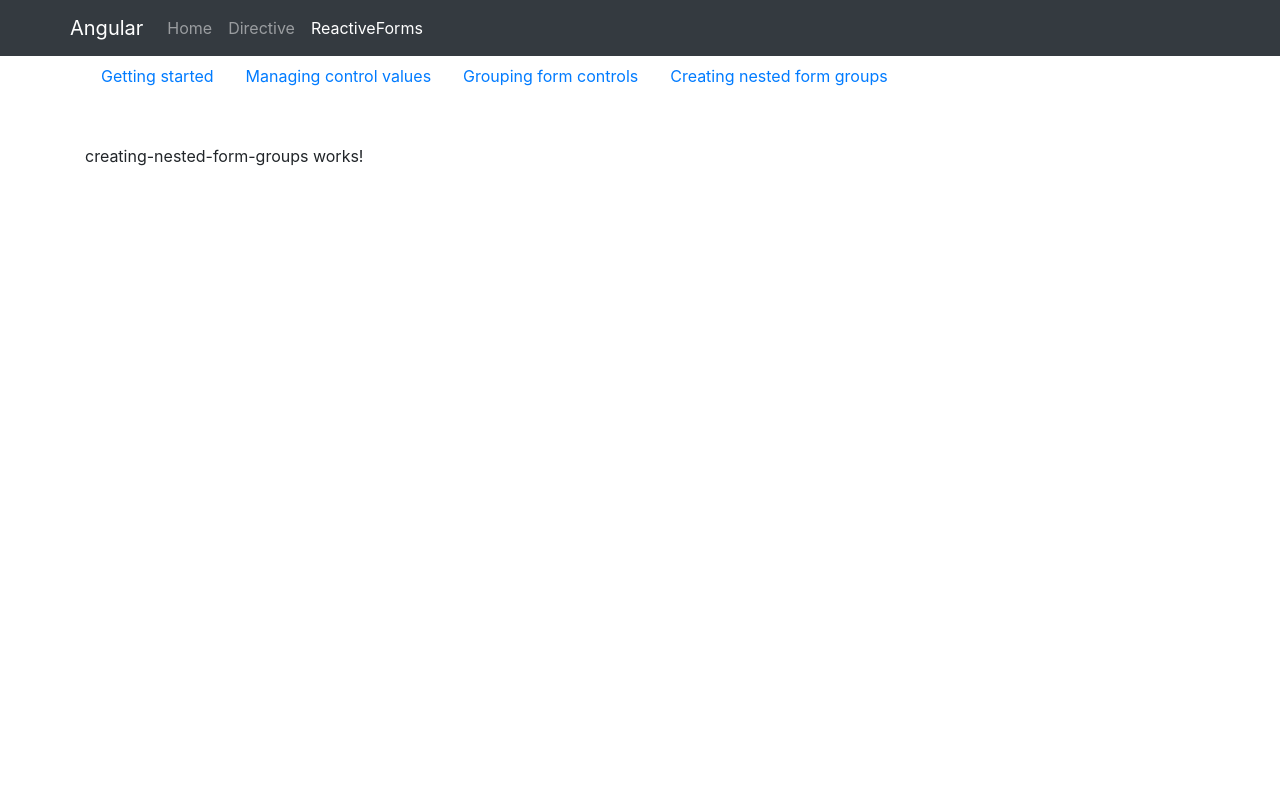
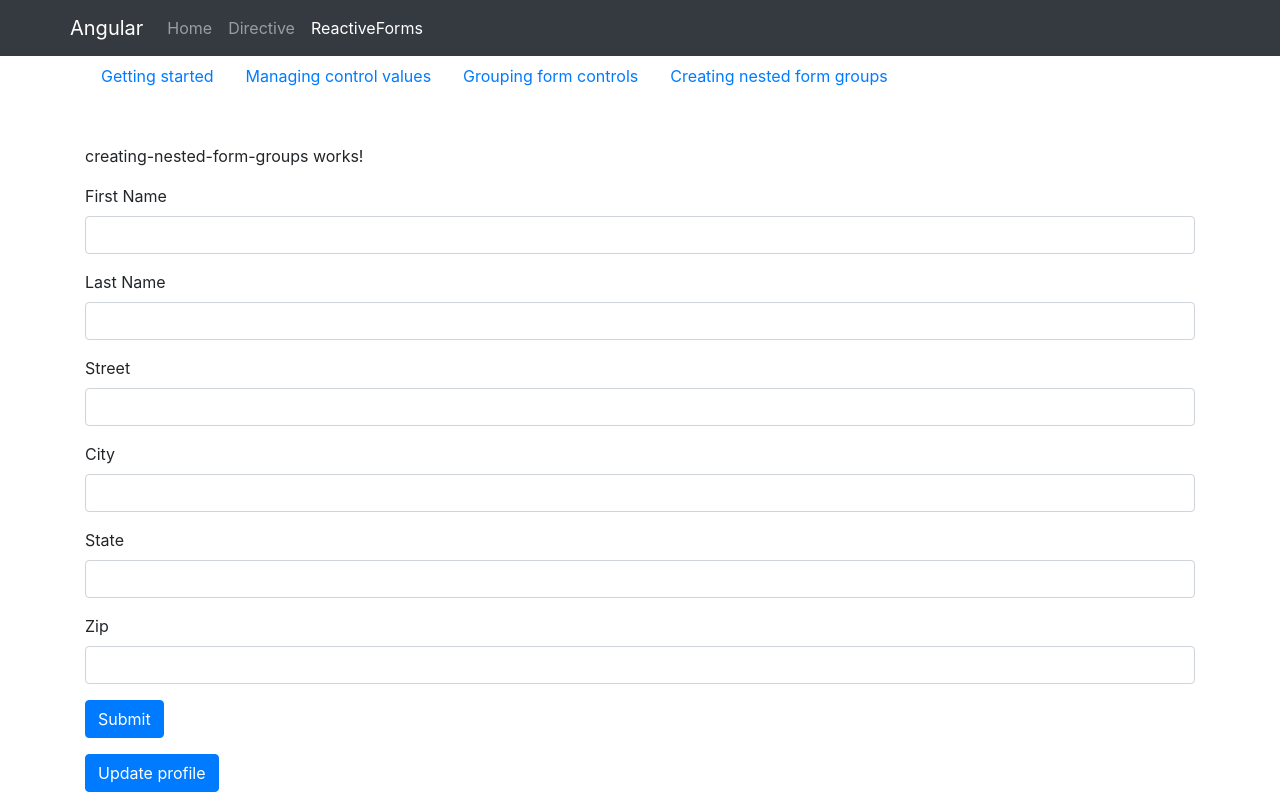
Before and after one commit to gyp2019/test-directive, an Angular app: page /reactive-forms/creating-nested-form-groups in a window 1280 px wide. Built offline with nearby package versions, Linux system fonts and the light colour scheme.

Commit message:
fixed creating-nested

```diff
--- a/src/app/reactive/creating-nested-form-groups/creating-nested-form-groups.component.html
+++ b/src/app/reactive/creating-nested-form-groups/creating-nested-form-groups.component.html
@@ -1 +1,37 @@
 <p>creating-nested-form-groups works!</p>
+
+<div>
+  <form [formGroup]="profileForm" (ngSubmit)="onSubmit()">
+      <div class="form-group">
+      <label for="">First Name</label>
+      <input type="text" class="form-control" formControlName="firstName">
+    </div>
+    <div class="form-group">
+      <label for="">Last Name</label>
+      <input type="text" class="form-control" formControlName="lastName">
+    </div>
+    <fieldset formGroupName="address">
+      <div class="form-group">
+        <label for="">Street</label>
+        <input type="text" class="form-control" formControlName="street">
+      </div>
+      <div class="form-group">
+        <label for="">City</label>
+        <input type="text" class="form-control" formControlName="city">
+      </div>
+      <div class="form-group">
+        <label for="">State</label>
+        <input type="text" class="form-control" formControlName="state">
+      </div>
+      <div class="form-group">
+        <label for="">Zip</label>
+        <input type="text" class="form-control" formControlName="zip">
+      </div>
+    </fieldset>
+    <button type="submit" class="btn btn-primary">Submit</button>
+  </form>
+</div>
+
+<div class="my-3">
+  <button class="btn btn-primary" (click)="updateProfile()">Update profile</button>
+</div>
--- a/src/app/reactive/creating-nested-form-groups/creating-nested-form-groups.component.ts
+++ b/src/app/reactive/creating-nested-form-groups/creating-nested-form-groups.component.ts
@@ -1,4 +1,5 @@
 import { Component, OnInit } from '@angular/core';
+import { FormGroup, FormControl } from '@angular/forms';
 
 @Component({
   selector: 'app-creating-nested-form-groups',
@@ -6,10 +7,33 @@ import { Component, OnInit } from '@angular/core';
   styleUrls: ['./creating-nested-form-groups.component.css']
 })
 export class CreatingNestedFormGroupsComponent implements OnInit {
+  profileForm = new FormGroup({
+    firstName: new FormControl(''),
+    lastName: new FormControl(''),
+    address: new FormGroup({
+      street: new FormControl(''),
+      city: new FormControl(''),
+      state: new FormControl(''),
+      zip: new FormControl(''),
+    }),
+  });
 
   constructor() { }
 
   ngOnInit() {
   }
 
+  onSubmit() {
+    console.log(this.profileForm.value);
+  }
+
+  updateProfile() {
+    this.profileForm.patchValue({
+      firstName: 'Nancy',
+      address: {
+        street: '123 Drew Street',
+      },
+    });
+  }
+
 }
```
